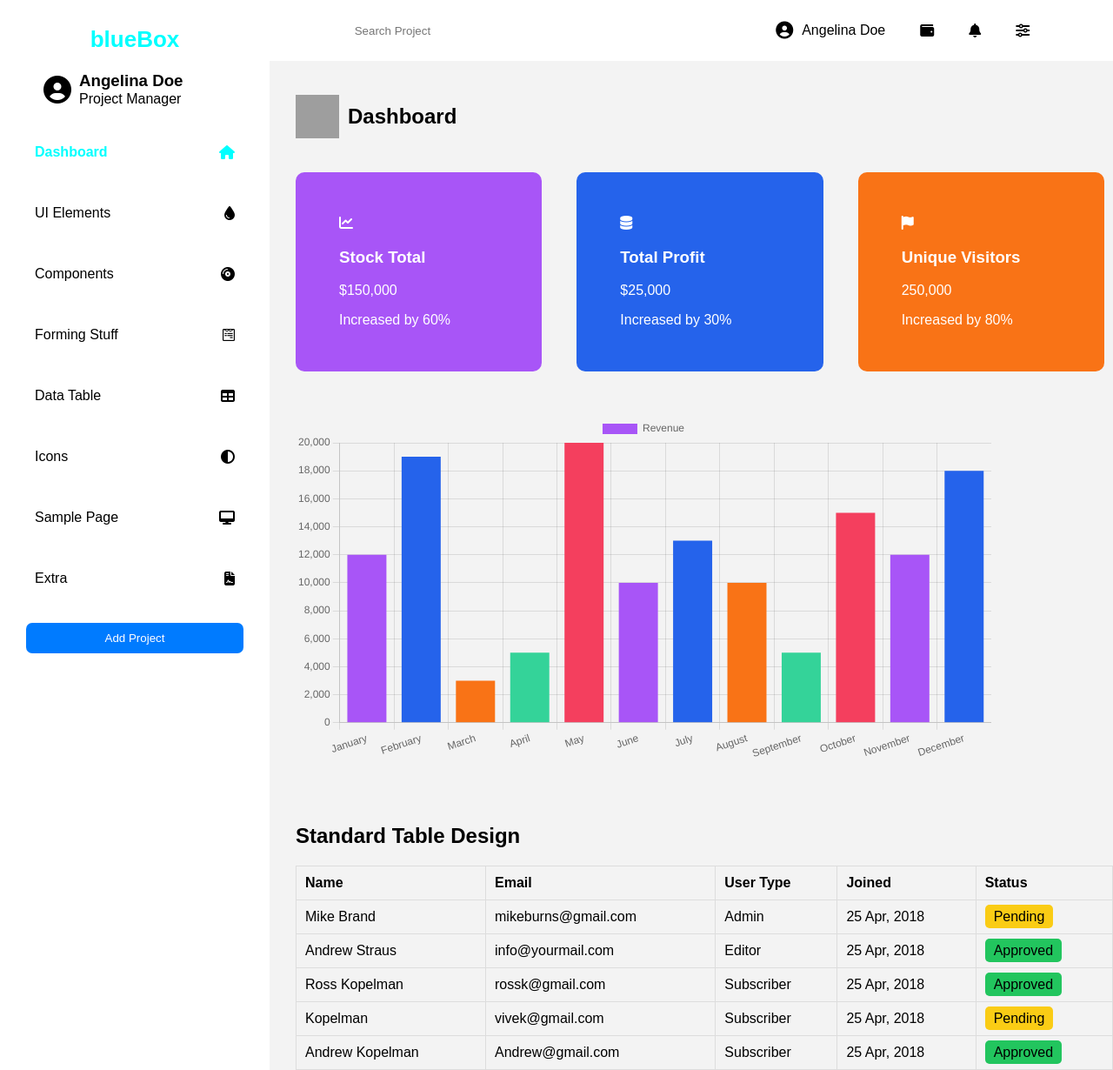
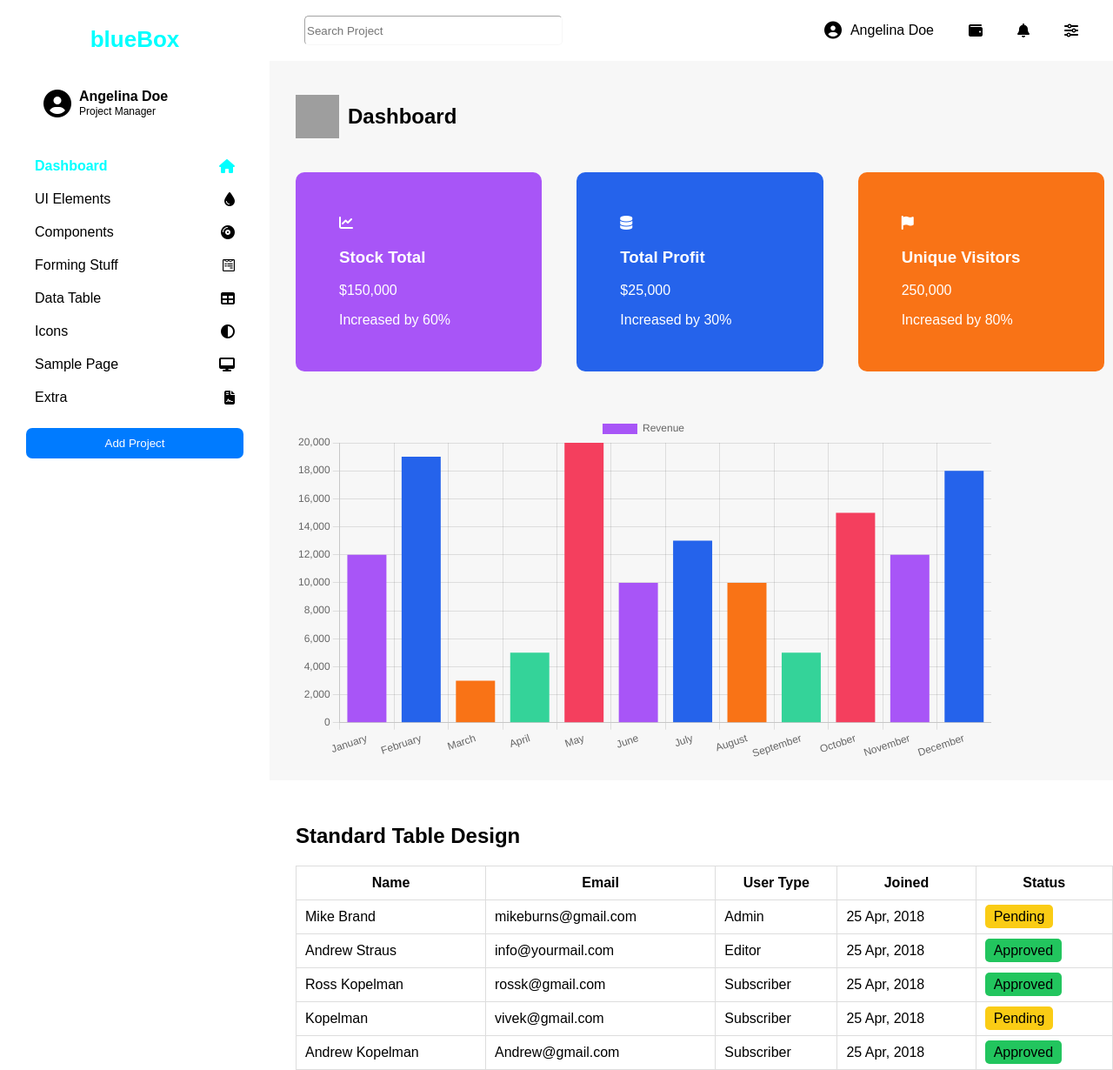
Before and after one commit to vivek663/dashboard-project, a website: page index.html in a window 1280 px wide. Shown: the top 1230 px of the page at 87% size. Drawn offline with nearby package versions, Linux system fonts and the light colour scheme; grey boxes are pictures that could not be loaded.

Commit message:
Final commit

```diff
--- a/index.html
+++ b/index.html
@@ -14,8 +14,8 @@
         <div class="profile">
             <i class="fa-solid fa-circle-user fa-2x"></i>
             <div class="profileDetail">
-                <h3>Angelina Doe</h3>
-                <p>Project Manager</p>
+                <h3 style="font-size: 16px;">Angelina Doe</h3>
+                <p style="font-size: 12px;">Project Manager</p>
             </div>
         </div>
         <nav>
@@ -45,7 +45,7 @@
             </div>
         </header>
 
-        <div style="background-color: rgb(243, 243, 243);">
+        <div style="background-color: rgb(247, 247, 247);">
             <section class="dashboard-section section">
                 <img src="https://i.ibb.co/DH3bK9JD/speedometer-512.png" alt="speedometer-512" border="0" style="height: 50px; width: 50px; margin-right: 10px;">
                 <h1>Dashboard</h1>
@@ -80,11 +80,11 @@
                 <table id="dataTable">
                     <thead>
                         <tr>
-                            <th>Name</th>
-                            <th>Email</th>
-                            <th>User Type</th>
-                            <th>Joined</th>
-                            <th>Status</th>
+                            <th style="text-align: center;">Name</th>
+                            <th style="text-align: center;">Email</th>
+                            <th style="text-align: center;">User Type</th>
+                            <th style="text-align: center;">Joined</th>
+                            <th style="text-align: center;">Status</th>
                         </tr>
                     </thead>
                     <tbody>
--- a/style.css
+++ b/style.css
@@ -21,6 +21,11 @@ body {
 
 .profile i {
     width: 40px;
+}
+
+.profileDetail{
+    margin-top: 20px;
+    margin-bottom: 20px;
 }
 
 .profileDetail p{
@@ -80,6 +85,7 @@ body {
 
 .table-section {
     margin-top: 20px;
+    background-color: white;
 }
 
 table {
@@ -113,7 +119,7 @@ th, td {
 .headerSection{
     display: flex;
     flex-direction: row;
-    justify-content: space-around;
+    justify-content: space-between;
     background-color: white;
     height: 70px;
     align-items: center;
@@ -124,12 +130,19 @@ th, td {
     width: 30%;
     border-radius: 5px;
     border-width: 0px;
+    margin-left: 40px;
+    border-width: 1px;
+    border-color: rgb(247, 247, 247);
 }
 .listItems li{
     display: flex;
     flex-direction: row;
     justify-content: space-between;
     align-items: center;
+}
+
+.listItems li p{
+    margin: 0px;
 }
 
 .active{
@@ -141,6 +154,7 @@ th, td {
     display: flex;
     flex-direction: row;
     align-items: center;
+    margin-right: 40px;
 }
 
 .user-info p{
@@ -149,7 +163,7 @@ th, td {
 }
 
 .section{
-    margin-left: 30px;
+    padding-left: 30px;
     padding-top: 30px;
 }
 
```
